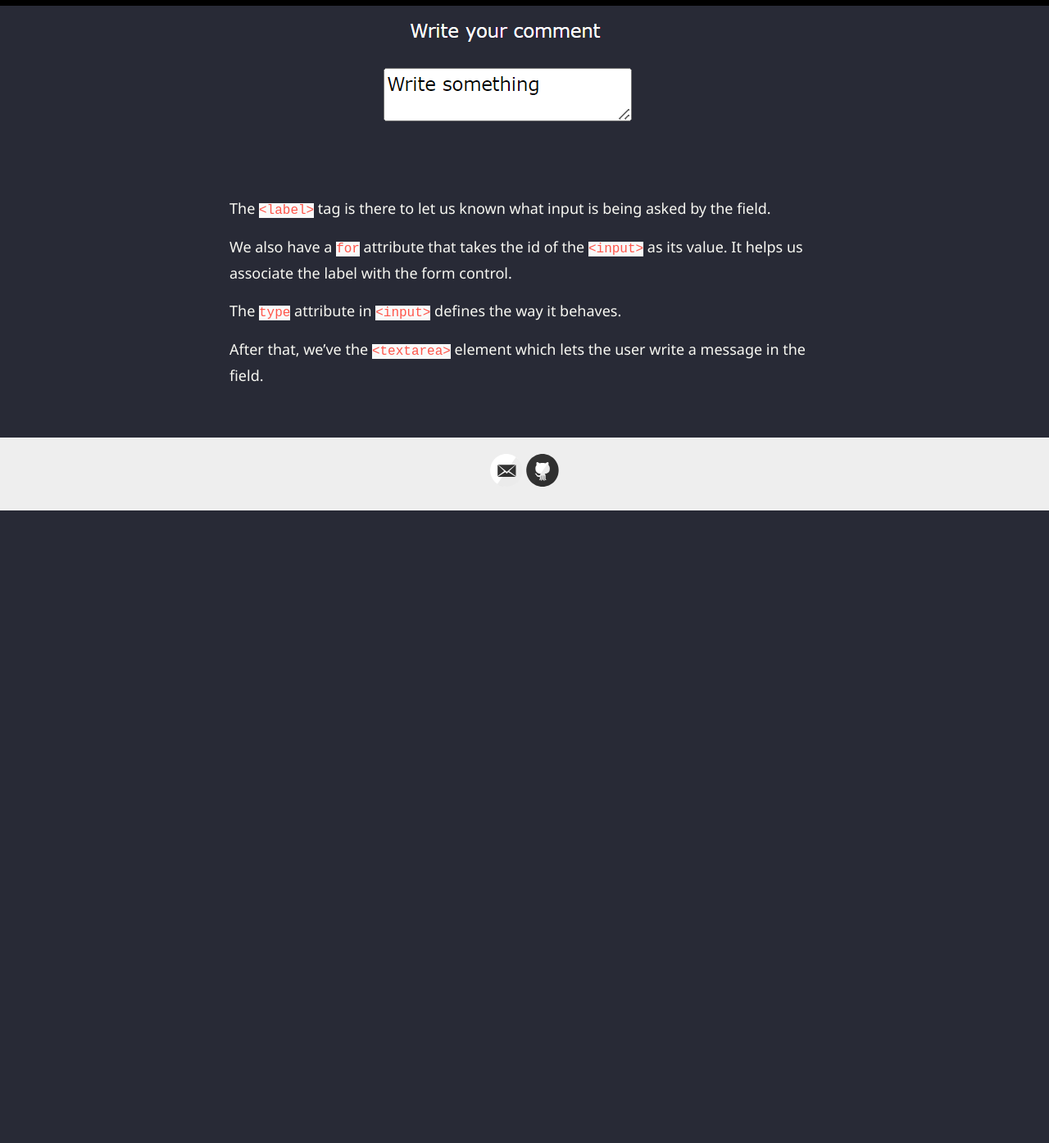
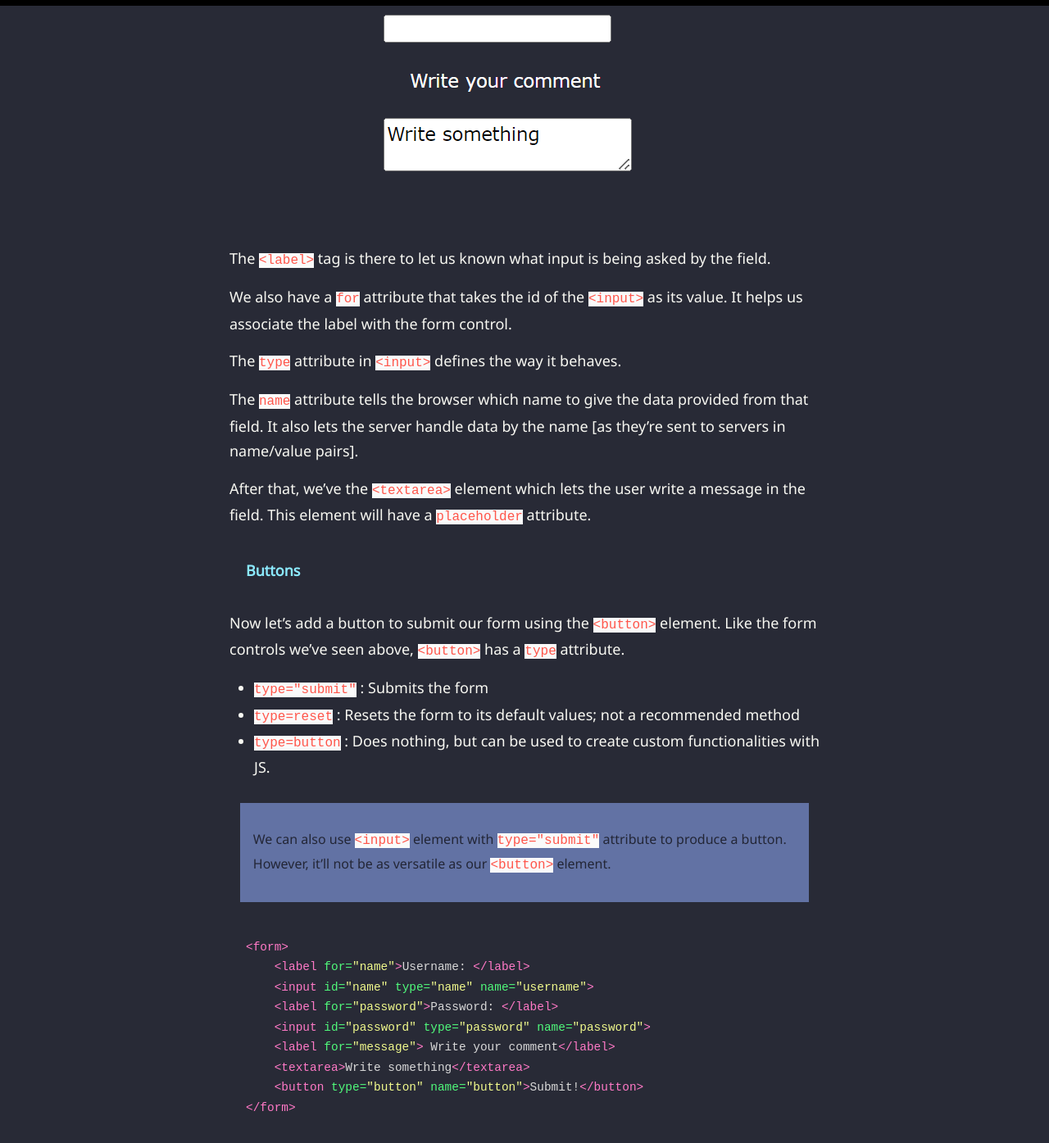
Before and after one commit to aigle-levant/notes-page, a Jekyll site: the page built from _posts/2024-08-17-html-forms.md, in a window 1280 px wide and 1400 px high, scrolled down 1826 px. Shown: the top 1395 px of the window at 82% size. Built offline with Jekyll 4.4.1, drawn with Linux system fonts in a browser that asks for light colours; some web fonts are replaced; before the commit the page ends 2449 px from its top, so only the background shows below that; some of the changed text lies outside the part shown.

Commit message:
modified 2024-08-17-html-forms.md

````diff
--- a/_posts/2024-08-17-html-forms.md
+++ b/_posts/2024-08-17-html-forms.md
@@ -55,4 +55,48 @@
 
 The `type` attribute in `<input>` defines the way it behaves.
 
-After that, we've the `<textarea>` element which lets the user write a message in the field.
+The `name` attribute tells the browser which name to give the data provided from that field. It also lets the server handle data by the name [as they're sent to servers in name/value pairs].
+
+After that, we've the `<textarea>` element which lets the user write a message in the field. This element will have a `placeholder` attribute.
+
+#### Buttons
+
+Now let's add a button to submit our form using the `<button>` element. Like the form controls we've seen above, `<button>` has a `type` attribute.
+
+* `type="submit"` : Submits the form
+* `type=reset` : Resets the form to its default values; not a recommended method
+* `type=button` : Does nothing, but can be used to create custom functionalities with JS.
+
+> We can also use `<input>` element with `type="submit"` attribute to produce a button. However, it'll not be as versatile as our `<button>` element.
+
+```html
+<form>
+    <label for="name">Username: </label>
+    <input id="name" type="name" name="username">
+    <label for="password">Password: </label>
+    <input id="password" type="password" name="password">
+    <label for="message"> Write your comment</label>
+    <textarea>Write something</textarea>
+    <button type="button" name="button">Submit!</button>
+</form>
+```
+
+![alt text](../images/img40.png)
+
+### Other form elements
+
+``<fieldset>`` element is a way to group form controls together for styling purposes. This element has a special label called `<legend>`.
+
+```html
+<form>
+    <fieldset>
+        <legend>Sign up</legend>
+        <label for="name">Username</label>
+        <input type="name" name="username" id="name">
+        <label for="password">Password</label>
+        <input type="password" name="password" id="password">
+    </fieldset>
+</form>
+```
+
+![alt text](../images/img41.png)
````
Also changed, not shown: _posts/2024-08-17-css-links.md (added, +12 -0 lines), images/img40.png (added), images/img41.png (added).
